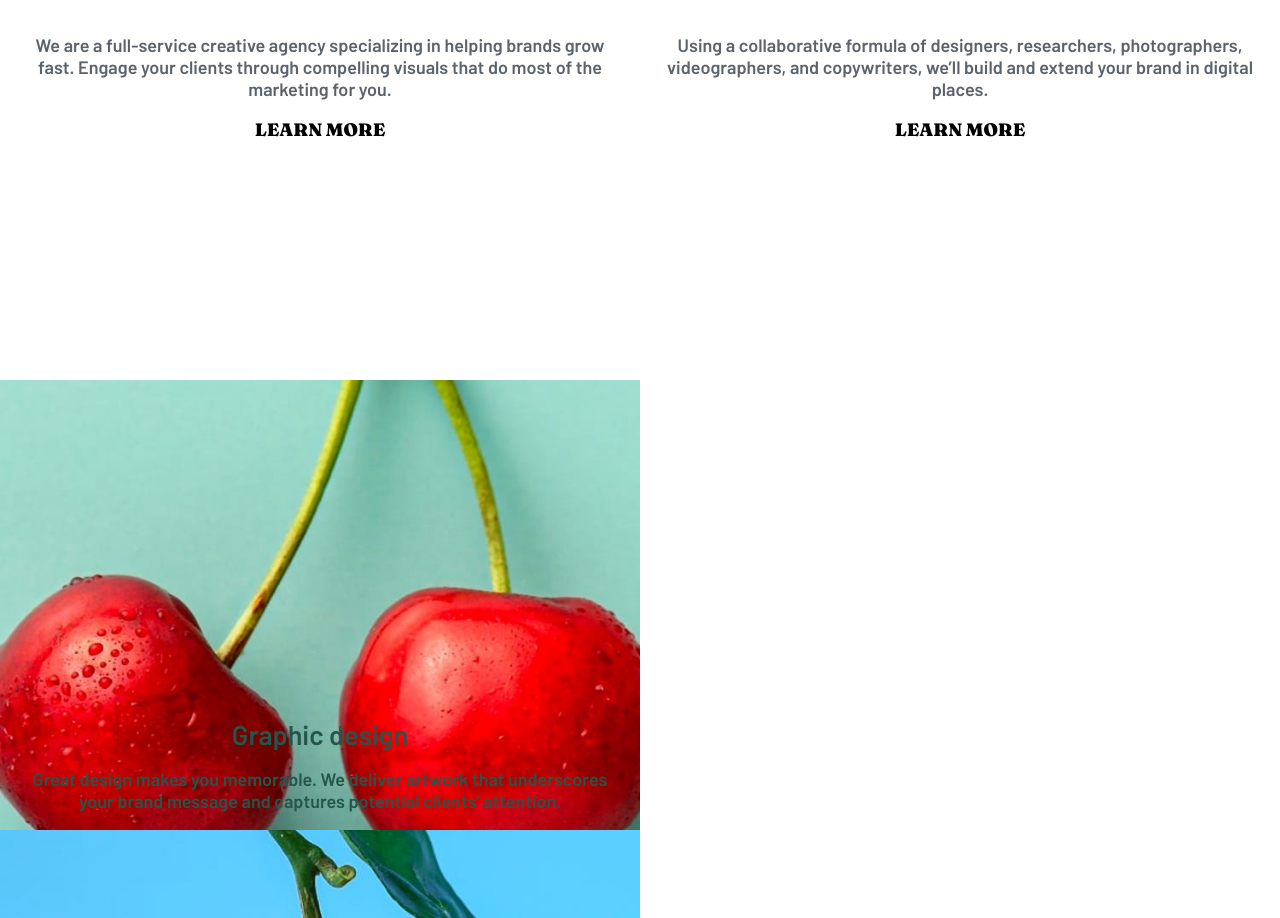
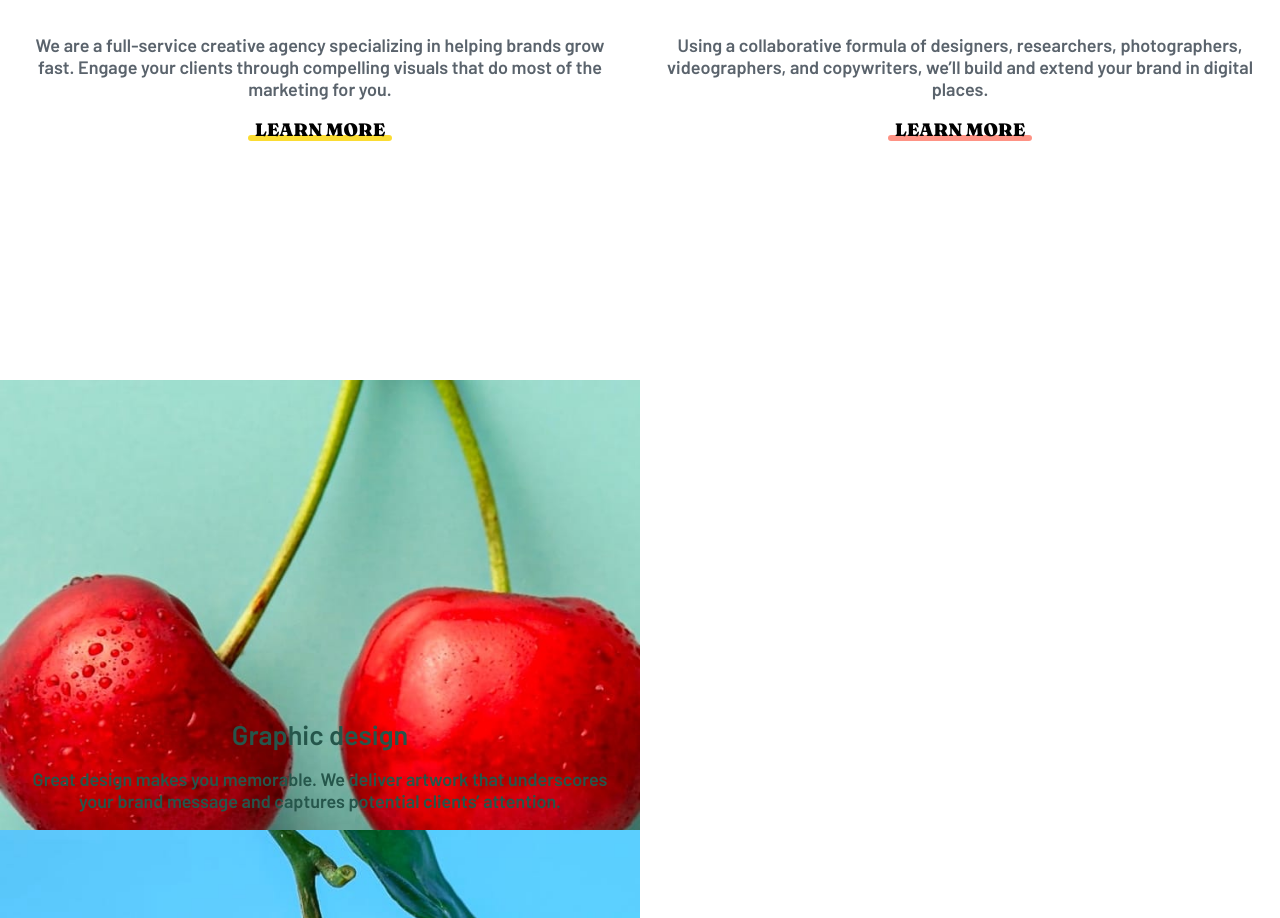
Before and after one commit to chimny/Sunnyside, a website built with Parcel: page src/index.html in a window 1280 px wide. Shown: the part 1316-2234 px from the top of the page. Built offline with nearby package versions, Linux system fonts and the light colour scheme.

Commit message:
done button decoration

```diff
--- a/src/index.html
+++ b/src/index.html
@@ -50,7 +50,7 @@
             </header>
 
             <section class="about">
-                <div class="keypoints reversed">
+                <div class="keypoints">
                     <img
                         src="./images/mobile/image-transform.jpg"
                         alt="image-transform"
@@ -63,7 +63,9 @@
                             through compelling visuals that do most of the
                             marketing for you.
                         </p>
-                        <button>Learn more</button>
+                        <div class="button">
+                            <button class="yellow">Learn more</button>
+                        </div>
                     </div>
                 </div>
 
@@ -80,7 +82,7 @@
                             copywriters, we’ll build and extend your brand in
                             digital places.
                         </p>
-                        <button>Learn more</button>
+                        <div class="button"><button>Learn more</button></div>
                     </div>
                 </div>
 
--- a/src/scss/about.scss
+++ b/src/scss/about.scss
@@ -28,7 +28,11 @@ img {
         color: v.$neutralVeryDarkGrayishblue;
     }
 
+    .button {
+        position: relative;
+        z-index: 1;
         button {
+            display: block;
             position: relative;
             background: transparent;
             border: none;
@@ -40,6 +44,27 @@ img {
             margin: 0 auto;
             text-transform: uppercase;
             width: 8rem;
+            cursor: pointer;
+
+            &::before {
+                position: absolute;
+                bottom: 0;
+                content: "";
+                display: block;
+                width: 100%;
+                height: 6px;
+                background: v.$primarySoftRed;
+                z-index: -1;
+                border-radius: v.$borderRadius;
+                opacity: 0.8;
+            }
+        }
+        .yellow {
+            &::before {
+                background: v.$primaryYellow;
+                opacity: 0.8;
+            }
+        }
     }
 }
 
```
Also changed, not shown: dist/index.html, 4 other files. Lines whose indentation alone changed are shown as unchanged.
